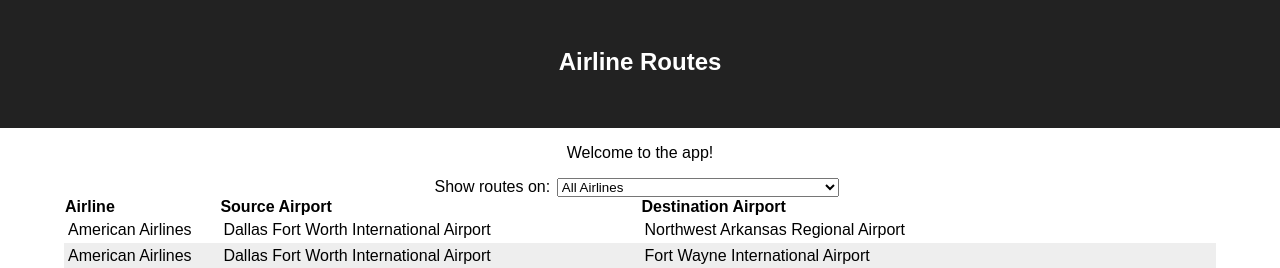
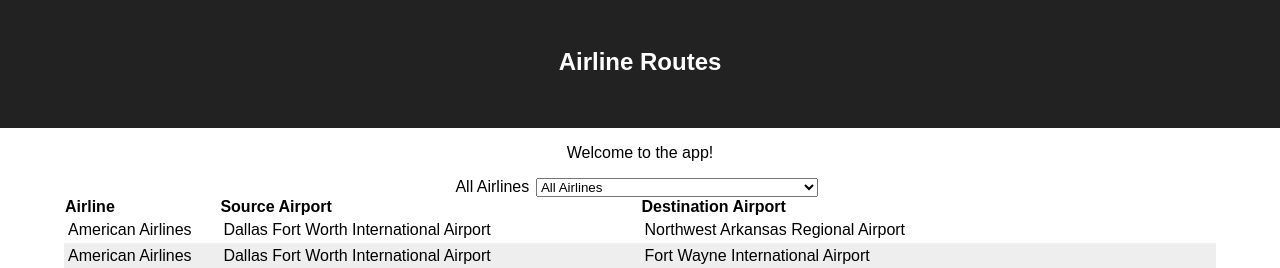
Before and after one commit to neebs12/capstone-prep-airlines, a React (Create React App) app: page / in a window 1280 px wide. Shown: the top 268 px of the page. Built offline with nearby package versions, Linux system fonts and the light colour scheme.

Commit message:
completed step 7

```diff
--- a/src/App.jsx
+++ b/src/App.jsx
@@ -1,13 +1,14 @@
-import React, { Component } from 'react';
+import React, { useState, useEffect } from 'react';
 import './App.css';
 
 import Table from './components/Table.jsx'
+import Select from './components/Select.jsx'
 
 import data, {getAirlineById, getAirportByCode} from './data'
 
-const App = () => {
-
-  const { routes } = data
+const perPage = 25
+const { routes, airlines } = data
+const randomId = 999999
 
 const columns = [
   {name: 'Airline', property: 'airline'},
@@ -23,7 +24,24 @@ const App = () => {
   }
 }
 
-  const perPage = 25
+const App = () => {
+  const [airlineFilter, setAirlineFilter] = useState(randomId)
+  /*
+  <Select options={filteredAirlines} valueKey="id" titleKey="name"
+  allTitle="All Airlines" value="" onSelect="" />
+  */
+
+  // ---> initial will be All Airlines, which is meant to be a placeholder!!
+  const filteredAirlines = [{id: randomId, name: 'All Airlines'}].concat(airlines)
+
+  const filteredAirlinesOnSelect = (filter) => {
+    setAirlineFilter(filter)
+  }
+
+  const processedRoutes = routes.filter(r => {
+    if (airlineFilter === randomId) return true
+    return r['airline'] === airlineFilter
+  })
 
   return (
     <div className="app">
@@ -34,10 +52,17 @@ const App = () => {
         <p>
           Welcome to the app!
         </p>
+
+        <Select
+          options={filteredAirlines}
+          valueKey="id" titleKey="name"
+          allTitle="All Airlines"
+          value={airlineFilter} onSelect={filteredAirlinesOnSelect}
+        />
         <Table
           className="routes-table"
           columns={columns}
-          rows={routes}
+          rows={processedRoutes}
           format={formatValue}
           perPage={perPage}
         />
--- /dev/null
+++ b/src/components/Select.jsx
@@ -0,0 +1,40 @@
+import React from 'react'
+
+const Select = ({
+  options, valueKey, titleKey, allTitle, value, onSelect
+}) => {
+  // options: the filtered airlines, or etc.
+  // valueKey: prop that points to the id that is to be filtered with
+  // -- thus, id in airlines will ref the airline code in routes
+  // titleKey: prop that pts to the name that is to be seen with select
+  // allTitle: prop that is displayed with label
+  // value: prop that is the value selected (state from parent)
+  // -- is the value={value} for the controlled select component
+  // onSelect: prop that is fn defined in parent component
+
+  const onChangeHandler = (e) => {
+    const val = e.target.value
+    onSelect(Number(val))
+  }
+
+  return (
+    <div>
+      <label htmlFor={allTitle}>{allTitle}</label>
+      <select
+        id={allTitle}
+        value={value}
+        onChange={onChangeHandler}
+      >
+        {options.map(o => {
+          // o is eg: {"id":24,"name":"American Airlines"}
+          // val is therefore the id
+          const val = o[valueKey]
+          const title = o[titleKey]
+          return <option key={val} value={val}>{title}</option>
+        })}
+      </select>
+    </div>
+  )
+}
+
+export default Select
--- a/src/components/Table.jsx
+++ b/src/components/Table.jsx
@@ -2,21 +2,6 @@ import React, {useState} from 'react'
 
 const Table = ({ className, columns, rows, format, perPage }) => {
   const [page, setPage] = useState(0)
-  const [filterAirlines, setFilterAirlines] = useState('All Airlines')
-
-  const availableFilters = Array.from(
-    new Set(rows.map(r => format('airline', r['airline'])))
-  ).concat('All Airlines')
-
-
-
-  rows = rows.filter(r => {
-    if (filterAirlines === 'All Airlines') return true
-    // get formatted airline value
-    const airlineName = format('airline', r['airline'])
-    // ---> passes filter if equal, otherwise not
-    return filterAirlines === airlineName
-  })
 
   // filter amount of rows based on page and perPage
   const paginatedRows = rows.slice(page, page + perPage)
@@ -25,9 +10,6 @@ const Table = ({ className, columns, rows, format, perPage }) => {
   const columnOrder = columns.map(c => c.property)
 
   const constructRow = (rowData) => {
-    // rowData is eg. {"airline":24,"src":"DFW","dest":"XNA"}
-    // use the format function
-    // const keys = Object.keys(rowData)
     return (
       <tr key={JSON.stringify(rowData)}>
         {columnOrder.map(c => {
@@ -39,23 +21,8 @@ const Table = ({ className, columns, rows, format, perPage }) => {
     )
   }
 
-  const handleAirlineFilter = (e) => {
-    setFilterAirlines(e.target.value)
-    setPage(0)
-  }
-
   return (
     <div>
-      <label htmlFor="airline-filter">Show routes on:</label>
-      <select
-        id="airline-filter"
-        value={filterAirlines}
-        onChange={handleAirlineFilter}
-      >
-        {availableFilters.map(f => {
-          return <option key={f} value={f}>{f}</option>
-        })}
-      </select>
       <table className={className}>
         <thead>
           <tr>{columns.map(c => <th key={c.name}>{c.name}</th>)}</tr>
```
Lines whose indentation alone changed are shown as unchanged.
